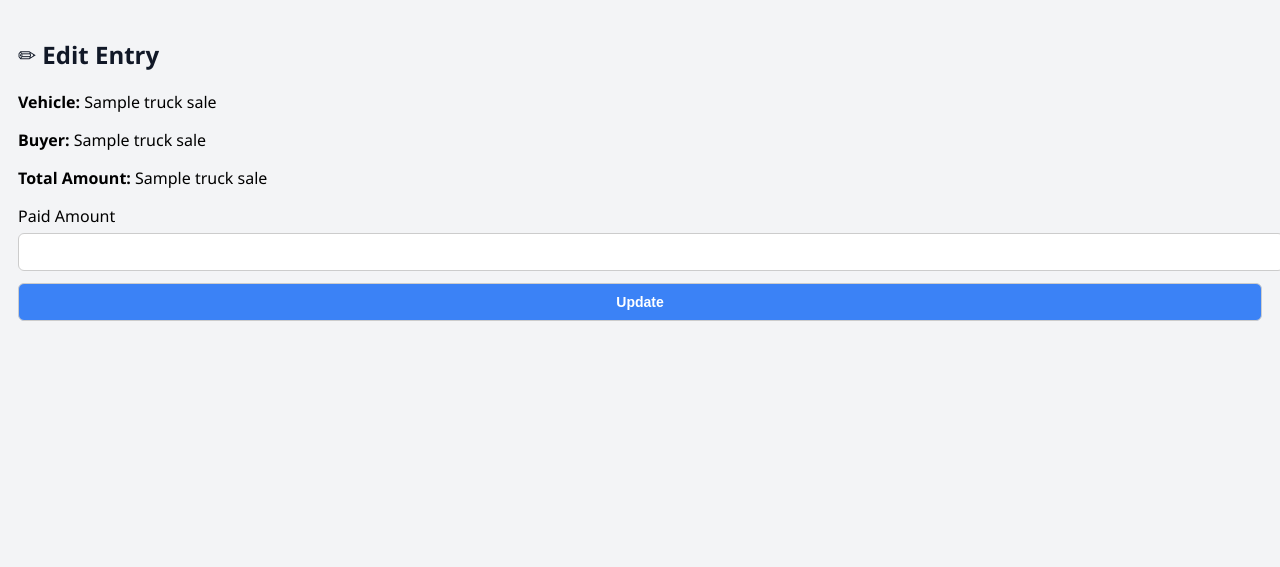
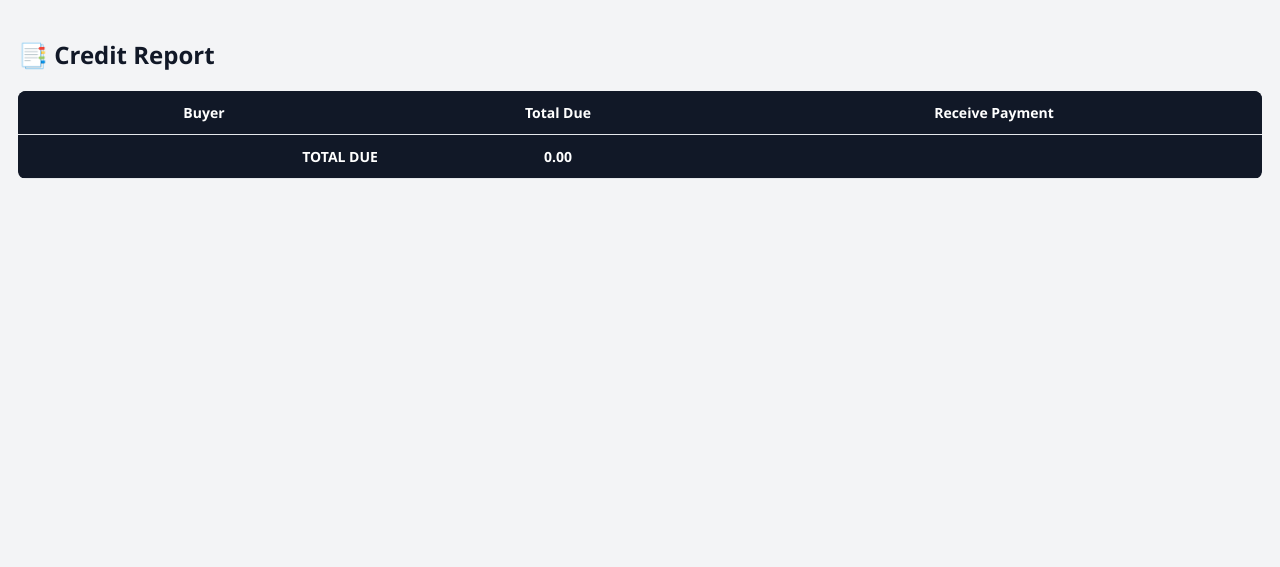
Before and after one commit to bachammahesh-cyber/srinivasa-mines, a Flask app: page /edit-entry/1 in a window 1280 px wide. Shown: the part 82-649 px from the top of the page. Run offline with Flask 3, Linux system fonts and the light colour scheme; the visitor is signed in with stand-in values (Sample User, id 1); tables that the repository leaves empty hold one stand-in row (values such as "Sample post"); a database or web service that is not in the repository returns one stand-in record (values such as "Sample title"); some libraries are stand-ins or nearby versions.

Commit message:
integrated receive payment into credit report

```diff
--- a/app.py
+++ b/app.py
@@ -199,22 +199,57 @@
     return render_template("sales_report.html", rows=rows, is_owner=is_owner)
 
 
-# ---------------- CREDIT REPORT ----------------
-@app.route("/credit-report")
+# ---------------- CREDIT REPORT (WITH RECEIVE PAYMENT) ----------------
+@app.route("/credit-report", methods=["GET", "POST"])
 @login_required
 def credit_report():
     conn = get_db()
     c = conn.cursor()
 
+    if request.method == "POST":
+        buyer = request.form["buyer"]
+        amount = float(request.form["amount"])
+
+        # Reduce oldest balances first
+        c.execute("""
+            SELECT id, balance
+            FROM truck_sales
+            WHERE buyer_name=%s AND balance > 0
+            ORDER BY date ASC
+        """, (buyer,))
+
+        rows = c.fetchall()
+        remaining = amount
+
+        for row in rows:
+            if remaining <= 0:
+                break
+
+            entry_id, bal = row
+            deduction = min(bal, remaining)
+
+            c.execute("""
+                UPDATE truck_sales
+                SET balance = balance - %s,
+                    paid = paid + %s
+                WHERE id=%s
+            """, (deduction, deduction, entry_id))
+
+            remaining -= deduction
+
+        conn.commit()
+
+    # Fetch updated credit list
     c.execute("""
-        SELECT date, vehicle_no, buyer_name, balance
+        SELECT buyer_name, SUM(balance) as due
         FROM truck_sales
         WHERE balance > 0
-        ORDER BY date ASC
+        GROUP BY buyer_name
+        ORDER BY buyer_name
     """)
     rows = c.fetchall()
+
     conn.close()
-
     return render_template("credit_report.html", rows=rows)
 
 
@@ -321,62 +356,6 @@
     return render_template("buyer_dashboard.html")
 
 
-# ---------------- RECEIVE BUYER PAYMENT ----------------
-@app.route("/receive-buyer-payment", methods=["GET", "POST"])
-@login_required
-def receive_buyer_payment():
-    conn = get_db()
-    c = conn.cursor()
-
-    # Get buyers who still have balance
-    c.execute("""
-        SELECT buyer_name, SUM(balance) as due
-        FROM truck_sales
-        WHERE balance > 0
-        GROUP BY buyer_name
-        ORDER BY buyer_name
-    """)
-    buyers = c.fetchall()
-
-    if request.method == "POST":
-        buyer = request.form["buyer"]
-        amount = float(request.form["amount"])
-
-        # Reduce from oldest credits first
-        c.execute("""
-            SELECT date, balance
-            FROM truck_sales
-            WHERE buyer_name=%s AND balance>0
-            ORDER BY date ASC
-        """, (buyer,))
-
-        rows = c.fetchall()
-        remaining = amount
-
-        for r in rows:
-            if remaining <= 0:
-                break
-
-            row_date, bal = r
-            deduction = min(bal, remaining)
-
-            c.execute("""
-                UPDATE truck_sales
-                SET balance = balance - %s,
-                    paid = paid + %s
-                WHERE buyer_name=%s AND date=%s
-            """, (deduction, deduction, buyer, row_date))
-
-            remaining -= deduction
-
-        conn.commit()
-        conn.close()
-        return redirect("/buyer-dashboard")
-
-    conn.close()
-    return render_template("receive_buyer_payment.html", buyers=buyers)
-
-
 # ---------------- OWNER EDIT / DELETE ----------------
 @app.route("/edit-entry/<int:entry_id>", methods=["GET", "POST"])
 @login_required
--- a/templates/edit_entry.html
+++ b/templates/edit_entry.html
@@ -1,17 +1,41 @@
 {% extends "base.html" %}
 {% block content %}
 
-<h2>✏ Edit Entry</h2>
+<h2 style="margin-bottom:20px;">📑 Credit Report</h2>
 
-<form method="POST">
-    <p><b>Vehicle:</b> {{ row[2] }}</p>
-    <p><b>Buyer:</b> {{ row[3] }}</p>
-    <p><b>Total Amount:</b> {{ row[6] }}</p>
+<div style="overflow-x:auto;">
+<table style="width:100%;border-collapse:collapse;background:white;">
+    <tr style="background:#111827;color:white;">
+        <th style="padding:12px;">Buyer</th>
+        <th style="padding:12px;">Total Due</th>
+        <th style="padding:12px;">Receive Payment</th>
+    </tr>
 
-    <label>Paid Amount</label>
-    <input type="number" step="0.01" name="paid" value="{{ row[7] }}" required>
+    {% for r in rows %}
+    <tr style="text-align:center;border-bottom:1px solid #e5e7eb;">
+        <td style="padding:10px;">{{ r[0] }}</td>
+        <td style="padding:10px;">{{ "%.2f"|format(r[1]) }}</td>
+        <td style="padding:10px;">
+            <form method="POST" style="display:flex;justify-content:center;gap:8px;">
+                <input type="hidden" name="buyer" value="{{ r[0] }}">
+                <input type="number" name="amount" step="0.01" placeholder="Amount" required style="width:120px;padding:6px;">
+                <button type="submit" style="padding:6px 12px;background:#16a34a;color:white;border:none;border-radius:6px;">
+                    Receive
+                </button>
+            </form>
+        </td>
+    </tr>
+    {% endfor %}
 
-    <button type="submit">Update</button>
-</form>
+    <tr style="background:#111827;color:white;font-weight:bold;">
+        <td style="padding:12px;text-align:right;">TOTAL DUE</td>
+        <td style="padding:12px;">
+            {{ "%.2f"|format(rows|sum(attribute=1)) }}
+        </td>
+        <td></td>
+    </tr>
+
+</table>
+</div>
 
 {% endblock %}
```
